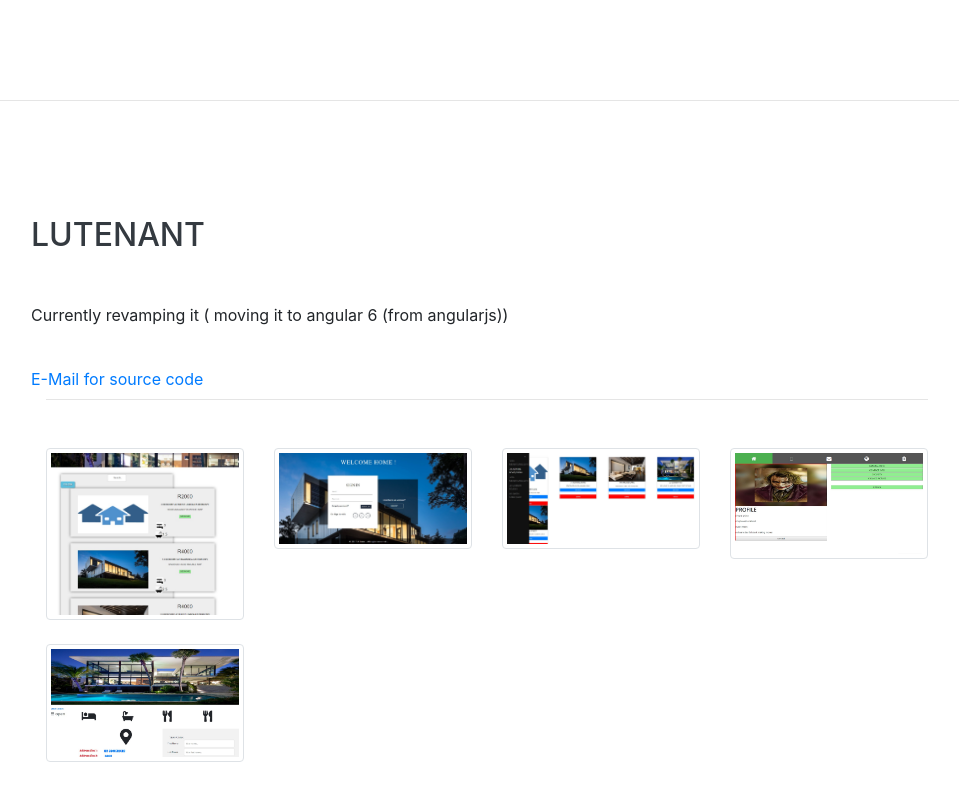
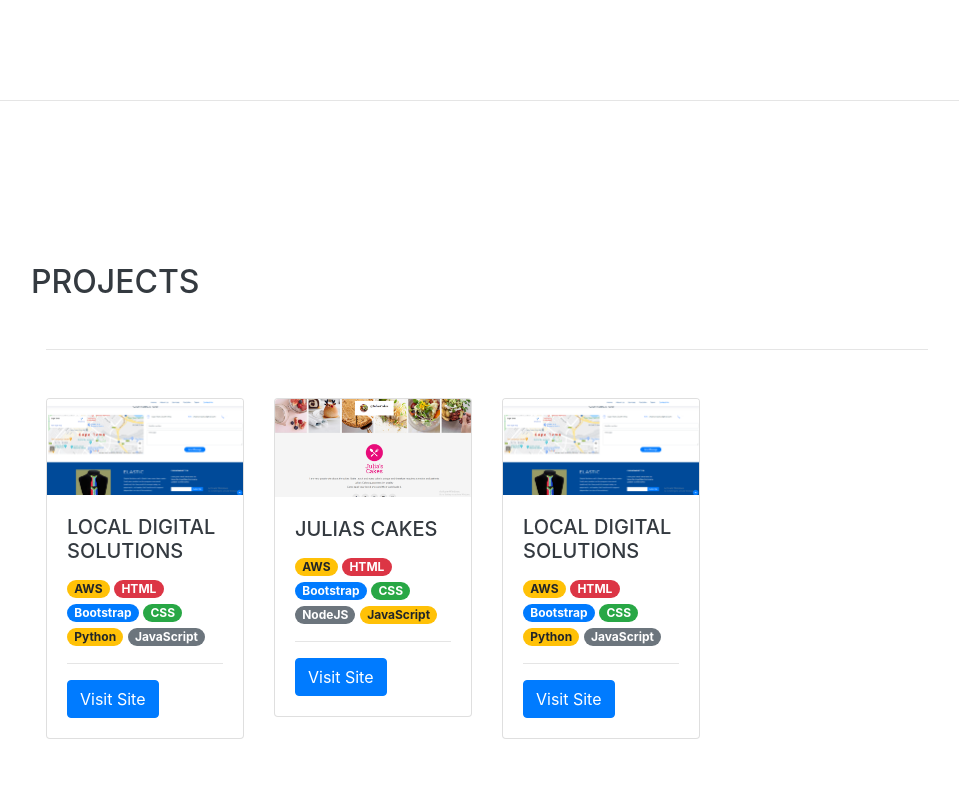
Before and after one commit to simphiweqwina/simphiweqwina.github.io, a website with bundled scripts: page index.html in a window 1280 px wide. Shown: the part 3198-3998 px from the top of the page, without its empty margins (289-1248 px from the left). Built offline with nearby package versions, Linux system fonts and the light colour scheme; a web font is replaced by a local one.

Commit message:
added projects

```diff
--- a/index.html
+++ b/index.html
@@ -231,24 +231,65 @@
 
     <section class="resume-section p-3 p-lg-5 d-flex align-items-center" id="interests">
       <div class="w-100">
-        <h2 class="mb-5">LUTENANT</h2>
-
-        <p>Currently revamping it ( moving it to angular 6 (from angularjs)) </p>
-
-        </br>
-        <a href="#">E-Mail for source code</a>
-
+        <h2 class="mb-5">Projects</h2>
 
         <!-- Page Content -->
         <div class="container">
 
           <hr class="mt-2 mb-5">
 
-          <div class="row text-center text-lg-left">
-
+          <div class="row ">
 
 
             <div class="col-lg-3 col-md-4 col-6">
+              <div class="card">
+                <img src="./img/projectImages/localSolutions.png" class="card-img-top" alt="...">
+                <div class="card-body">
+                  <h5 class="card-title">Local Digital Solutions</h5>
+                  <span class="badge badge-pill badge-warning">AWS</span>
+                  <span class="badge badge-pill badge-danger">HTML</span>
+                  <span class="badge badge-pill badge-primary">Bootstrap</span>
+                  <span class="badge badge-pill badge-success">CSS</span>
+                  <span class="badge badge-pill badge-warning">Python</span>
+                  <span class="badge badge-pill badge-secondary">JavaScript</span>
+
+                  <hr /> <a href="https://master.dvxk03wasiawb.amplifyapp.com/" class="btn btn-primary">Visit Site</a>
+                </div>
+              </div>
+            </div>
+            <div class="col-lg-3 col-md-4 col-6">
+              <div class="card">
+                <img src="./img/projectImages/juliasCakes.png" class="card-img-top" alt="...">
+                <div class="card-body">
+                  <h5 class="card-title">Julias Cakes</h5>
+                  <span class="badge badge-pill badge-warning">AWS</span>
+                  <span class="badge badge-pill badge-danger">HTML</span>
+                  <span class="badge badge-pill badge-primary">Bootstrap</span>
+                  <span class="badge badge-pill badge-success">CSS</span>
+                  <span class="badge badge-pill badge-secondary">NodeJS</span>
+                  <span class="badge badge-pill badge-warning">JavaScript</span>
+
+                  <hr /> <a href="https://master.dvxk03wasiawb.amplifyapp.com/" class="btn btn-primary">Visit Site</a>
+                </div>
+              </div>
+            </div>
+            <div class="col-lg-3 col-md-4 col-6">
+              <div class="card">
+                <img src="./img/projectImages/localSolutions.png" class="card-img-top" alt="...">
+                <div class="card-body">
+                  <h5 class="card-title">Local Digital Solutions</h5>
+                  <span class="badge badge-pill badge-warning">AWS</span>
+                  <span class="badge badge-pill badge-danger">HTML</span>
+                  <span class="badge badge-pill badge-primary">Bootstrap</span>
+                  <span class="badge badge-pill badge-success">CSS</span>
+                  <span class="badge badge-pill badge-warning">Python</span>
+                  <span class="badge badge-pill badge-secondary">JavaScript</span>
+
+                  <hr /> <a href="https://master.dvxk03wasiawb.amplifyapp.com/" class="btn btn-primary">Visit Site</a>
+                </div>
+              </div>
+            </div>
+            <!-- <div class="col-lg-3 col-md-4 col-6">
               <a href="#" class="d-block mb-4 h-100">
                 <img class="img-fluid img-thumbnail" src="img/lutenantPics/lutenantHome.jpg" alt="">
               </a>
@@ -272,7 +313,7 @@
               <a href="#" class="d-block mb-4 h-100">
                 <img class="img-fluid img-thumbnail" src="img/lutenantPics/lutenantProp.jpg" alt="">
               </a>
-            </div>
+            </div> -->
 
           </div>
 
```
Also changed, not shown: img/projectImages/juliasCakes.png (added), img/projectImages/localSolutions.png (added), img/projectImages/makukhanye.png (added).
